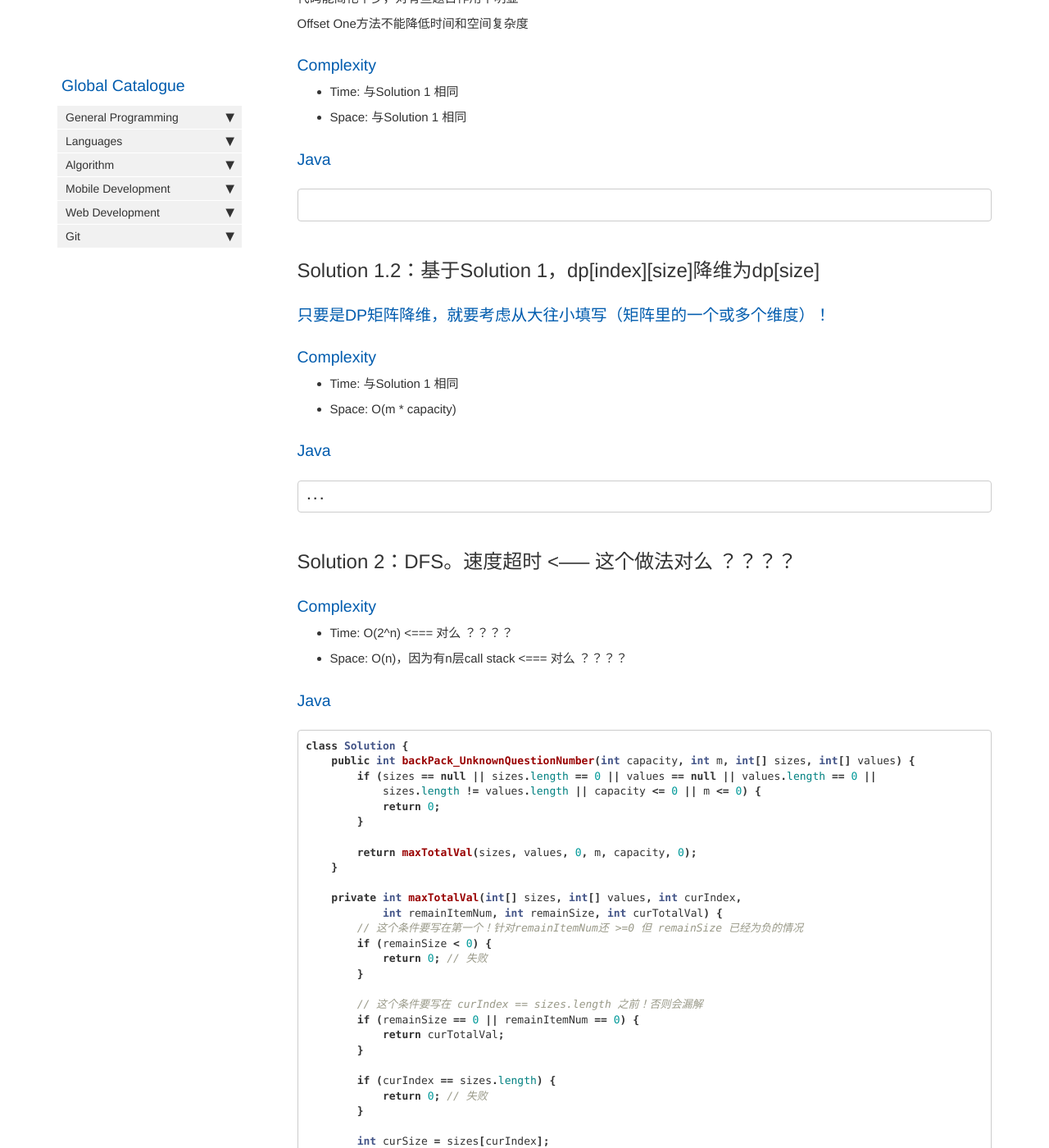
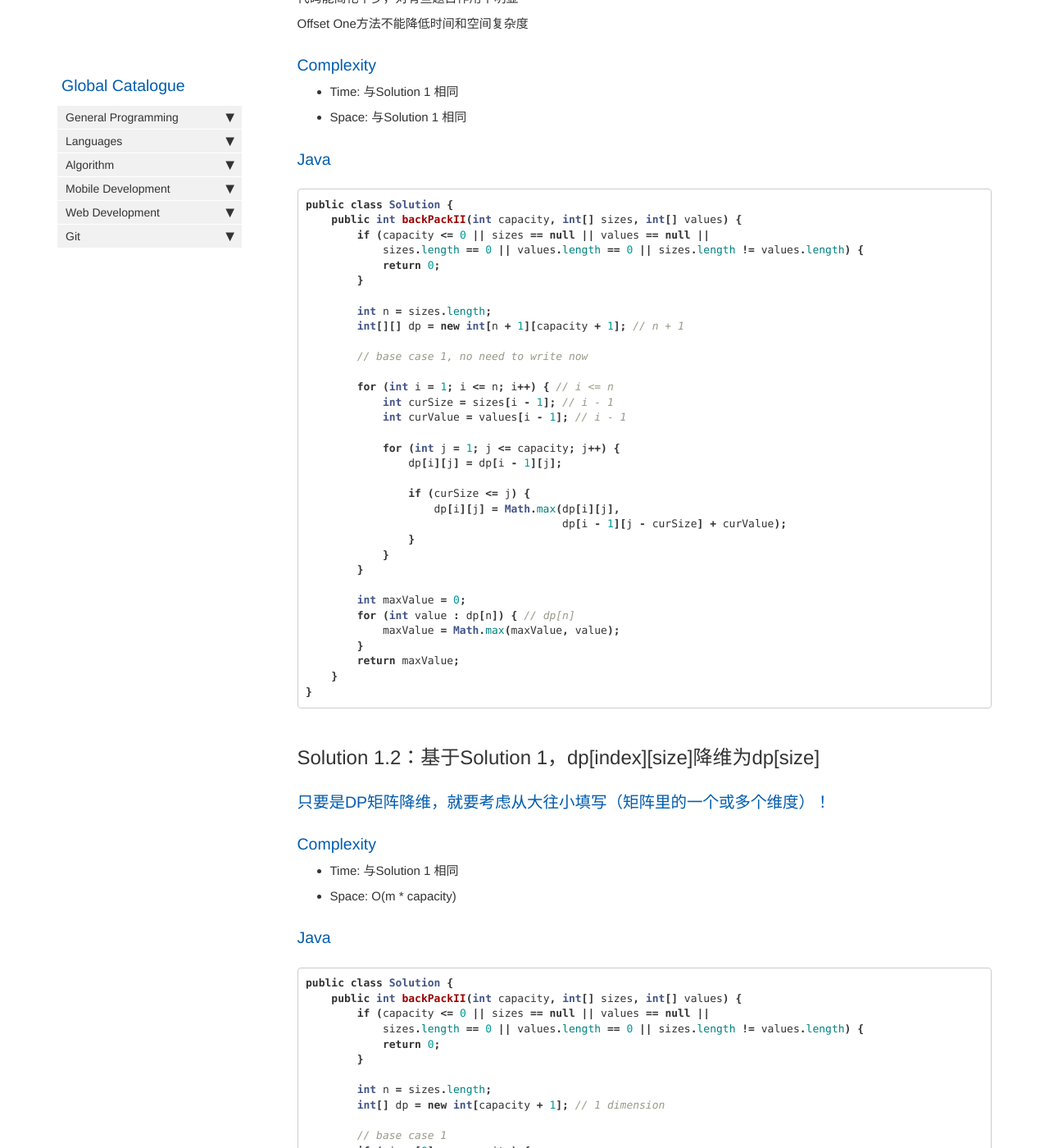
Before and after one commit to HungryOrc/hungryorc.github.io, a Jekyll site: the page built from pages/algorithm/algorithm_backpack_01_2Attr_returnMaxTotalVal.md, in a window 1280 px wide and 1400 px high, scrolled down 1691 px. Shown: the whole window at 82% size. Built offline with Jekyll 4.4.1, drawn with Linux system fonts in a browser that asks for light colours; nearby versions of some CDN libraries; comment, search, counter and statistics services are not loaded; some of the changed text lies outside the part shown.

Commit message:
Update algorithm_backpack_01_2Attr_returnMaxTotalVal.md

````diff
--- a/pages/algorithm/algorithm_backpack_01_2Attr_returnMaxTotalVal.md
+++ b/pages/algorithm/algorithm_backpack_01_2Attr_returnMaxTotalVal.md
@@ -79,7 +79,39 @@ Offset One方法不能降低时间和空间复杂度
 
 ### Java
 ```java
+public class Solution {
+    public int backPackII(int capacity, int[] sizes, int[] values) {
+        if (capacity <= 0 || sizes == null || values == null ||
+            sizes.length == 0 || values.length == 0 || sizes.length != values.length) {
+            return 0;
+        }
 
+        int n = sizes.length;
+        int[][] dp = new int[n + 1][capacity + 1]; // n + 1
+
+        // base case 1, no need to write now
+
+        for (int i = 1; i <= n; i++) { // i <= n
+            int curSize = sizes[i - 1]; // i - 1
+            int curValue = values[i - 1]; // i - 1
+
+            for (int j = 1; j <= capacity; j++) {
+                dp[i][j] = dp[i - 1][j];
+
+                if (curSize <= j) {
+                    dp[i][j] = Math.max(dp[i][j],
+                                        dp[i - 1][j - curSize] + curValue);
+                }
+            }
+        }
+
+        int maxValue = 0;
+        for (int value : dp[n]) { // dp[n]
+            maxValue = Math.max(maxValue, value);
+        }
+        return maxValue;
+    }
+}
 ```
 
 ## Solution 1.2：基于Solution 1，dp[index][size]降维为dp[size]
@@ -92,7 +124,43 @@ Offset One方法不能降低时间和空间复杂度
 
 ### Java
 ```java
-...
+public class Solution {
+    public int backPackII(int capacity, int[] sizes, int[] values) {
+        if (capacity <= 0 || sizes == null || values == null ||
+            sizes.length == 0 || values.length == 0 || sizes.length != values.length) {
+            return 0;
+        }
+
+        int n = sizes.length;
+        int[] dp = new int[capacity + 1]; // 1 dimension
+
+        // base case 1
+        if (sizes[0] <= capacity) {
+            dp[sizes[0]] = values[0]; // 1 dimension
+        }
+
+        for (int i = 1; i < n; i++) {
+            int curSize = sizes[i];
+            int curValue = values[i];
+
+            // this loop is changed to start at bigger and end at smaller!!
+            for (int j = capacity; j >= 1; j--) {
+                // dp[j] = dp[j]; // for 1 dimension, we don't need this now
+
+                if (curSize <= j) {
+                    dp[j] = Math.max(dp[j],
+                                     dp[j - curSize] + curValue); // 1 dimension
+                }
+            }
+        }
+
+        int maxValue = 0;
+        for (int value : dp) { // 1 dimension
+            maxValue = Math.max(maxValue, value);
+        }
+        return maxValue;
+    }
+}
 ```
 
 ## Solution 2：DFS。速度超时 <----- 这个做法对么 ？？？？
````
Also changed, not shown: other parts of pages/algorithm/algorithm_backpack_01_2Attr_returnMaxTotalVal.md (+1 -1 lines).
